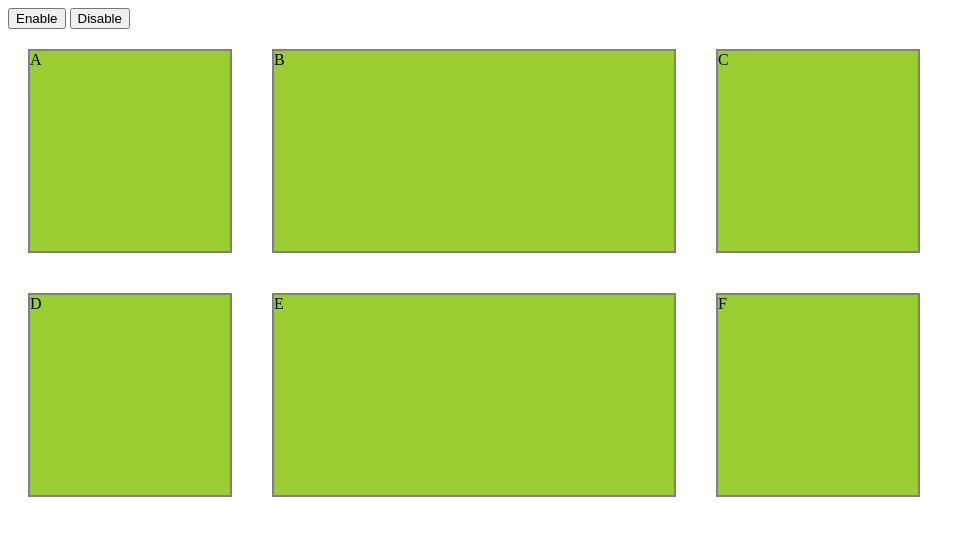
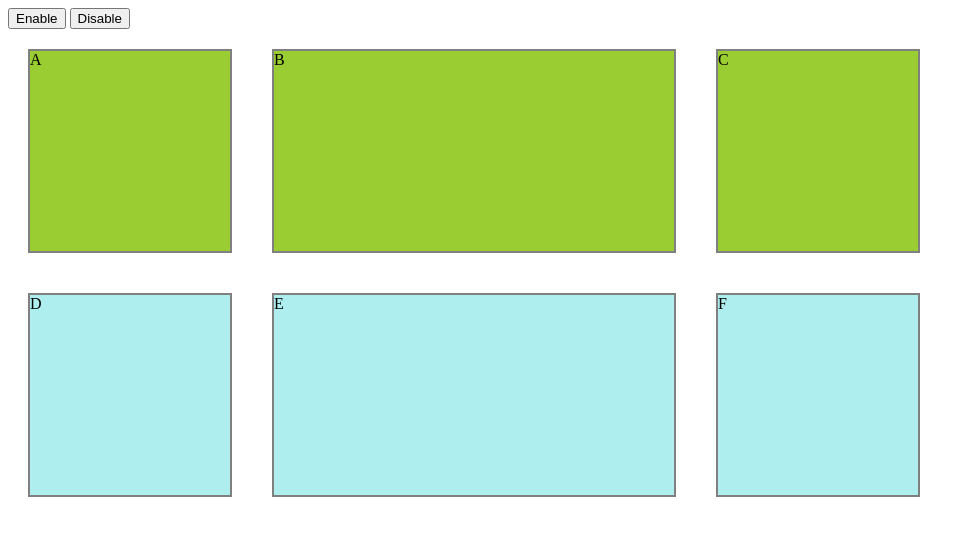
Before and after one commit to cichys/drag-and-swap, a website built with webpack: page demo/index.html in a window 1280 px wide. Shown: the whole page, without its empty margins (0-975 px from the left). Built offline with nearby package versions, Linux system fonts and the light colour scheme.

Commit message:
multiple containers wip

```diff
--- a/demo/index.html
+++ b/demo/index.html
@@ -16,9 +16,9 @@
     </div>
 
     <div class="row" id="swappercontainer2">
-        <div id="d" class="swapperbox">D</div>
-        <div id="e" class="swapperbox swapperbox--large">E</div>
-        <div id="f" class="swapperbox">F</div>
+        <div id="d" class="swapperbox swapperbox--second">D</div>
+        <div id="e" class="swapperbox swapperbox--large swapperbox--second">E</div>
+        <div id="f" class="swapperbox swapperbox--second">F</div>
     </div>
 
     <script src="../lib/swapper.js" type="text/javascript"></script>
--- a/demo/script.js
+++ b/demo/script.js
@@ -3,7 +3,7 @@ var swapper = new Swapper({
     element: '.swapperbox',
     isEnabled: true,
     onChange: function (boxes) {
-        console.log(boxes);
+        // console.log(boxes);
     }
 });
 
@@ -12,7 +12,7 @@ var swapper2 = new Swapper({
     element: '.swapperbox',
     isEnabled: true,
     onChange: function (boxes) {
-        console.log(boxes);
+        // console.log(boxes);
     }
 });
 
--- a/demo/styles.css
+++ b/demo/styles.css
@@ -25,6 +25,9 @@
 .swapperbox--large {
     width: 400px;
 }
+.swapperbox--second {
+    background: paleturquoise;
+}
 
 .swapper--over {
     border: 2px dashed gray;
```
